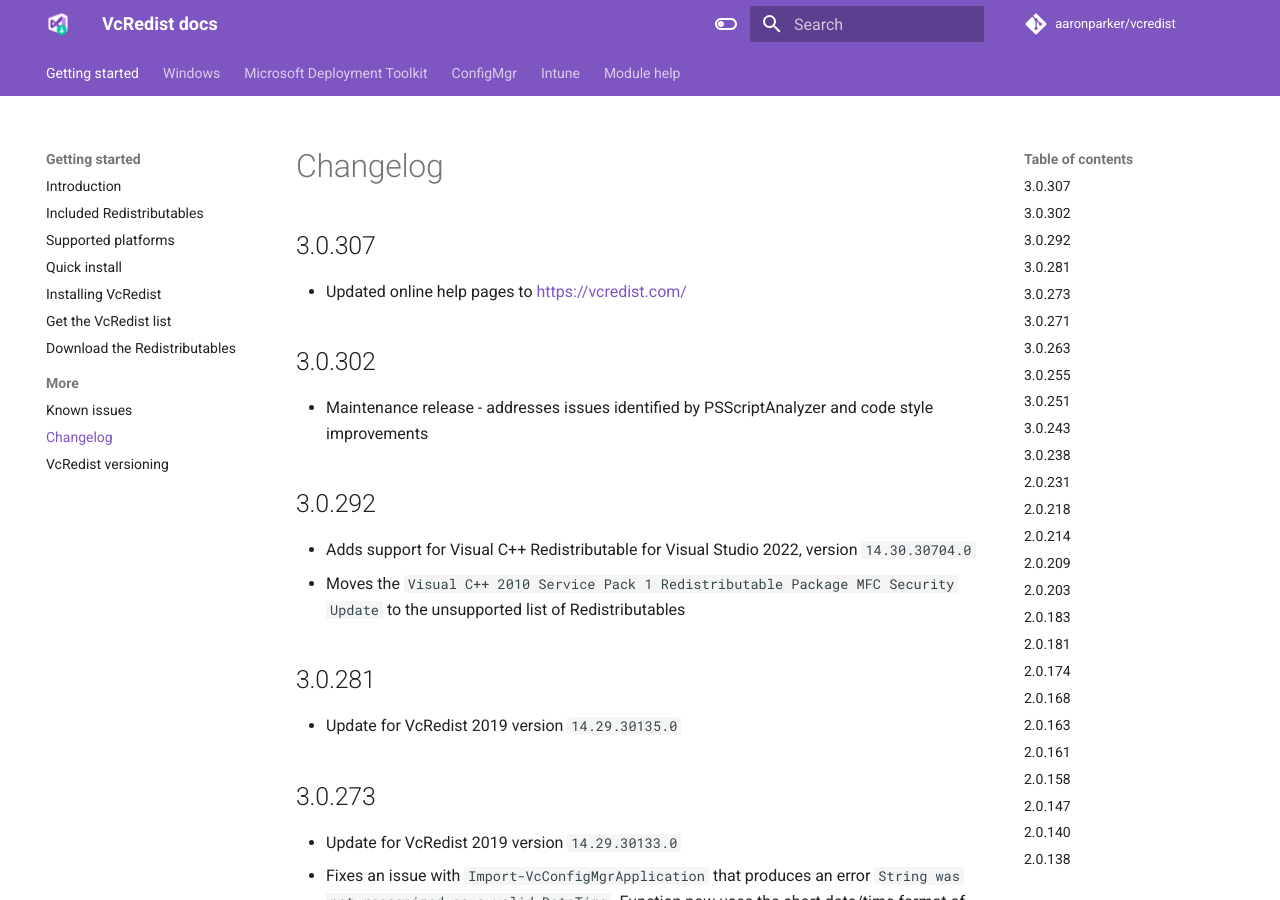
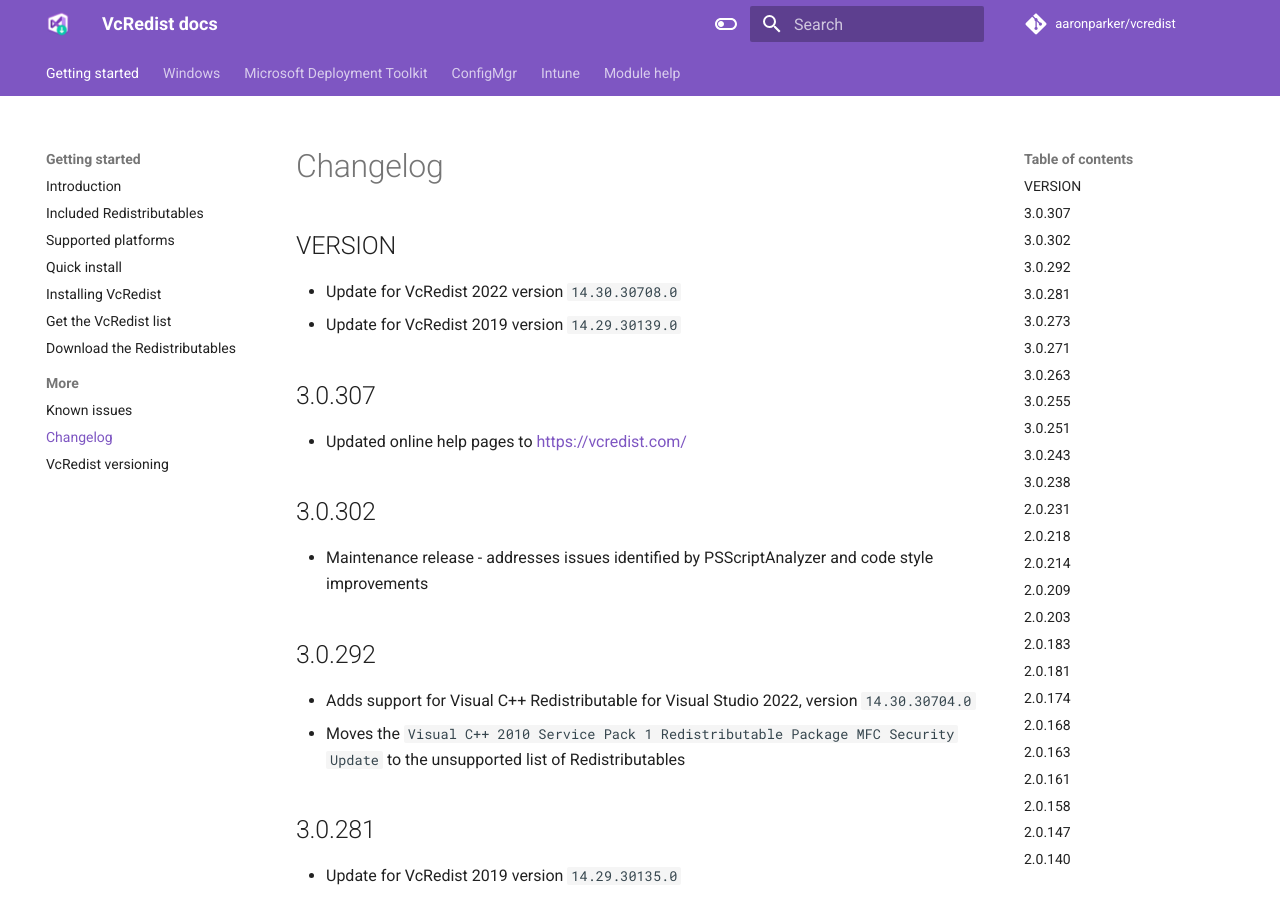
Before and after one commit to aaronparker/vcredist, an MkDocs documentation site: the page built from docs/changelog.md, in a window 1280 px wide and 900 px high. Built offline with MkDocs 1.6.1 and Material for MkDocs 9.7.7, drawn with Linux system fonts in a browser that asks for light colours; comment, search, counter and statistics services are not loaded.

Commit message:
Update CHANGELOG

```diff
--- a/docs/changelog.md
+++ b/docs/changelog.md
@@ -1,4 +1,9 @@
 # Changelog
+
+## VERSION
+
+* Update for VcRedist 2022 version `14.30.30708.0`
+* Update for VcRedist 2019 version `14.29.30139.0`
 
 ## 3.0.307
 
```
Also changed, not shown: 1 other file.
